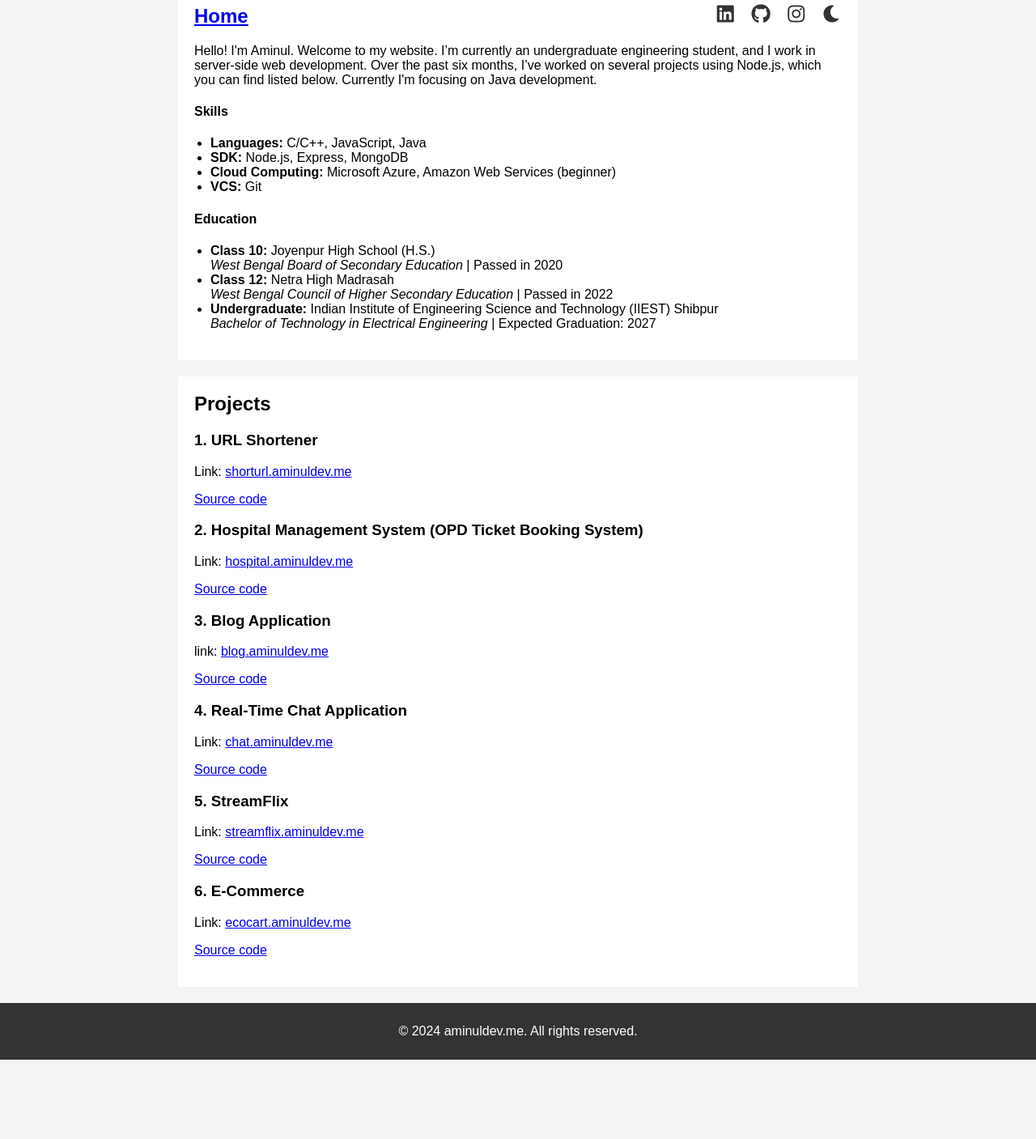
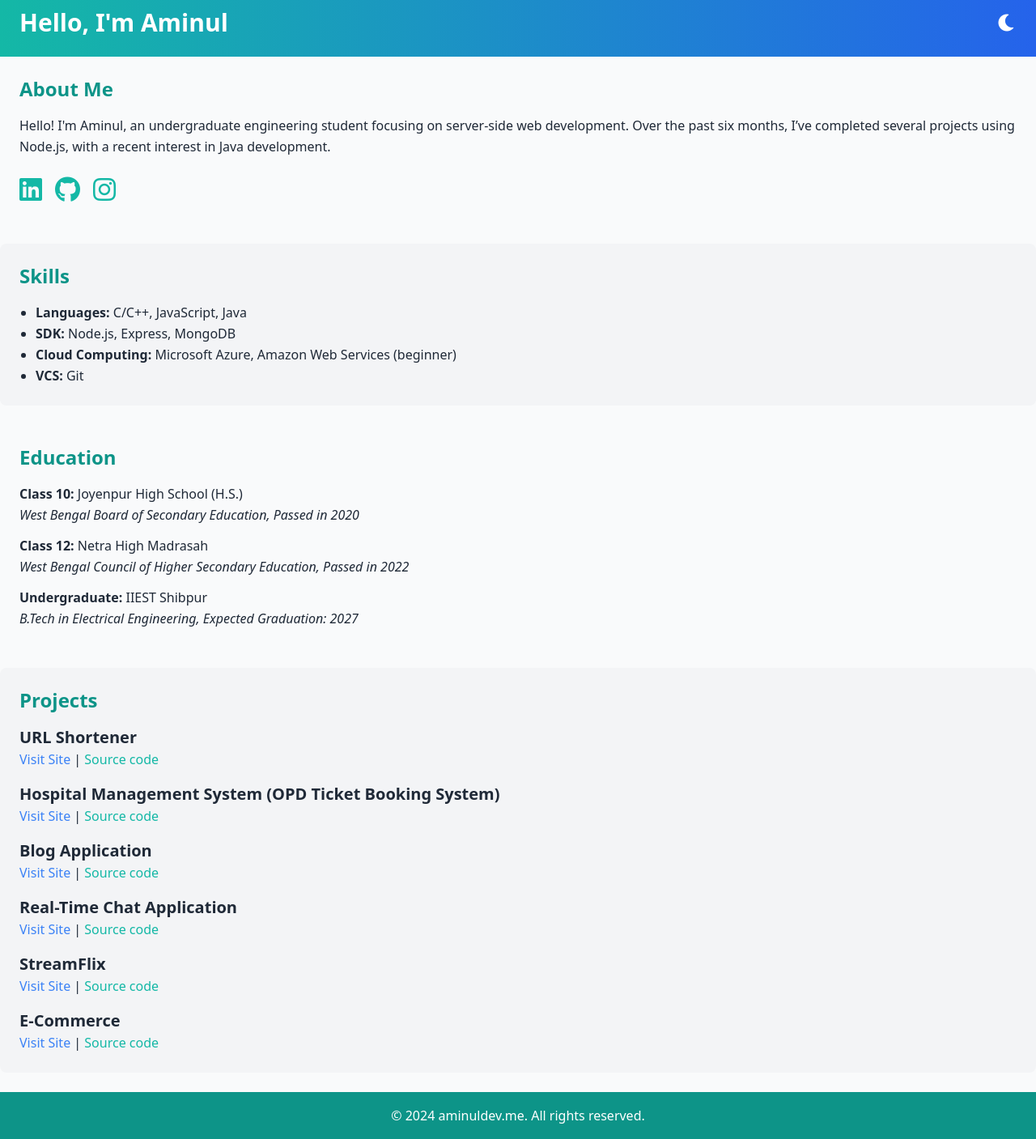
Before and after one commit to aminulislam33/portfolio, a website: page public/index.html in a window 1280 px wide. Shown: the part 14-1421 px from the top of the page at 81% size. Before the commit the page ends 1323 px from the top, so only its background shows below. Drawn offline with nearby package versions, Linux system fonts and the light colour scheme.

Commit message:
[UPDATE]: updated it's style with tailwind css

```diff
--- a/public/index.html
+++ b/public/index.html
@@ -5,203 +5,135 @@
     <meta charset="UTF-8">
     <meta name="viewport" content="width=device-width, initial-scale=1.0">
     <title>Portfolio - Aminul</title>
-    <link rel="stylesheet" href="https://cdnjs.cloudflare.com/ajax/libs/font-awesome/6.0.0-beta3/css/all.min.css">
-    <style>
-        body {
-            font-family: Arial, sans-serif;
-            margin: 0;
-            padding: 0;
-            background-color: #f4f4f4;
-            scroll-behavior: smooth;
-        }
-
-        body.dark-mode {
-            background-color: #333;
-            color: #f4f4f4;
-        }
-
-        header {
-            background-color: #333;
-            color: #fff;
-            padding: 20px 0;
-            text-align: center;
-        }
-
-        header h1 {
-            margin: 0;
-            font-size: 2.5em;
-        }
-
-        nav {
-            margin-top: 10px;
-        }
-
-        nav a {
-            color: #fff;
-            margin: 0 15px;
-            text-decoration: none;
-            font-size: 1.2em;
-        }
-
-        section {
-            padding: 20px;
-            max-width: 800px;
-            margin: auto;
-            background-color: #fff;
-            margin-bottom: 20px;
-        }
-
-        section h2 {
-            margin-top: 0;
-        }
-
-        .social-links {
-            float: right;
-            margin-top: -50px;
-        }
-
-        .social-links a {
-            color: #333;
-            margin-left: 15px;
-            text-decoration: none;
-            font-size: 1.5em;
-        }
-
-        footer {
-            background-color: #333;
-            color: #fff;
-            text-align: center;
-            padding: 10px 0;
-        }
-
-        ul {
-            padding-left: 20px;
-        }
-
-        body.dark-mode header,
-        body.dark-mode footer {
-            background-color: #555;
-        }
-
-        body.dark-mode .social-links a {
-            color: #f4f4f4;
-        }
-
-        body.dark-mode section {
-            background-color: #444;
-        }
-    </style>
+    <link href="https://cdnjs.cloudflare.com/ajax/libs/font-awesome/6.0.0-beta3/css/all.min.css" rel="stylesheet">
+    <script src="https://cdn.tailwindcss.com"></script>
 </head>
 
-<body>
-    <section id="about">
-        <h2 class="home"><a href="/">Home</a></h2>
-        <div class="social-links">
-            <a href="https://www.linkedin.com/in/aminul-islam-683b02285" target="_blank">
-                <i class="fab fa-linkedin"></i>
+<body class="bg-gray-50 dark:bg-gray-900 text-gray-800 dark:text-gray-100 font-sans leading-relaxed">
+
+    <!-- Header Section -->
+    <header class="bg-gradient-to-r from-teal-500 to-blue-600 p-6">
+        <div class="container mx-auto flex items-center justify-between">
+            <h1 class="text-3xl font-bold text-white">Hello, I'm Aminul</h1>
+            <button id="theme-toggle" class="text-white">
+                <i class="fas fa-moon text-2xl"></i>
+            </button>
+        </div>
+    </header>
+
+    <!-- About Section -->
+    <section id="about" class="container mx-auto p-6">
+        <h2 class="text-2xl font-semibold text-teal-600">About Me</h2>
+        <p class="mt-4">Hello! I'm Aminul, an undergraduate engineering student focusing on server-side web development. Over the past six months, I’ve completed several projects using Node.js, with a recent interest in Java development.</p>
+        <div class="flex items-center space-x-4 mt-6">
+            <a href="https://www.linkedin.com/in/aminul-islam-683b02285" target="_blank" class="text-teal-500">
+                <i class="fab fa-linkedin fa-2x"></i>
             </a>
-            <a href="https://github.com/aminulislam33" target="_blank">
-                <i class="fab fa-github"></i>
+            <a href="https://github.com/aminulislam33" target="_blank" class="text-teal-500">
+                <i class="fab fa-github fa-2x"></i>
             </a>
-            <a href="https://www.instagram.com/aminul_1873/" target="_blank">
-                <i class="fab fa-instagram"></i>
-            </a>
-            <a href="#" id="theme-toggle">
-                <i class="fas fa-moon"></i>
+            <a href="https://www.instagram.com/aminul_1873/" target="_blank" class="text-teal-500">
+                <i class="fab fa-instagram fa-2x"></i>
             </a>
         </div>
-        <p>
-            Hello! I'm Aminul. Welcome to my website. I’m currently an undergraduate engineering student, and I work in
-            server-side web development. Over the past six months, I’ve worked on several projects using Node.js, which
-            you can find listed below. Currently I'm focusing on Java development.
-        </p>
-        <h4>Skills</h4>
-        <ul>
+    </section>
+
+    <!-- Skills Section -->
+    <section id="skills" class="container mx-auto p-6 bg-gray-100 dark:bg-gray-800 rounded-lg my-6">
+        <h2 class="text-2xl font-semibold text-teal-600">Skills</h2>
+        <ul class="list-disc pl-5 mt-4">
             <li><strong>Languages:</strong> C/C++, JavaScript, Java</li>
             <li><strong>SDK:</strong> Node.js, Express, MongoDB</li>
             <li><strong>Cloud Computing:</strong> Microsoft Azure, Amazon Web Services (beginner)</li>
             <li><strong>VCS:</strong> Git</li>
         </ul>
-        <h4>Education</h4>
-        <ul>
+    </section>
+
+    <!-- Education Section -->
+    <section id="education" class="container mx-auto p-6">
+        <h2 class="text-2xl font-semibold text-teal-600">Education</h2>
+        <ul class="mt-4 space-y-3">
             <li>
                 <strong>Class 10:</strong> Joyenpur High School (H.S.)
-                <br>
-                <em>West Bengal Board of Secondary Education</em> | Passed in 2020
+                <em class="block">West Bengal Board of Secondary Education, Passed in 2020</em>
             </li>
             <li>
                 <strong>Class 12:</strong> Netra High Madrasah
-                <br>
-                <em>West Bengal Council of Higher Secondary Education</em> | Passed in 2022
+                <em class="block">West Bengal Council of Higher Secondary Education, Passed in 2022</em>
             </li>
             <li>
-                <strong>Undergraduate:</strong> Indian Institute of Engineering Science and Technology (IIEST) Shibpur
-                <br>
-                <em>Bachelor of Technology in Electrical Engineering</em> | Expected Graduation: 2027
+                <strong>Undergraduate:</strong> IIEST Shibpur
+                <em class="block">B.Tech in Electrical Engineering, Expected Graduation: 2027</em>
             </li>
         </ul>
     </section>
 
-    <section id="projects" class="projects">
-        <h2>Projects</h2>
-        <div>
-            <h3>1. URL Shortener</h3>
-            <p>Link: <a href="https://shorturl.aminuldev.me" target="_blank">shorturl.aminuldev.me</a></p>
-            <p><a href="https://github.com/aminulislam33/URL-Shortener" target="_blank">Source code</a></p>
-        </div>
-        <div>
-            <h3>2. Hospital Management System (OPD Ticket Booking System)</h3>
+    <!-- Projects Section -->
+    <section id="projects" class="container mx-auto p-6 bg-gray-100 dark:bg-gray-800 rounded-lg my-6">
+        <h2 class="text-2xl font-semibold text-teal-600">Projects</h2>
+        <div class="mt-4 space-y-4">
+            <div>
+                <h3 class="text-xl font-bold">URL Shortener</h3>
+                <p><a href="https://shorturl.aminuldev.me" class="text-blue-500" target="_blank">Visit Site</a> | <a href="https://github.com/aminulislam33/URL-Shortener" class="text-teal-500" target="_blank">Source code</a></p>
+            </div>
+            <div>
+                <h3 class="text-xl font-bold">Hospital Management System (OPD Ticket Booking System)</h3>
+                <p><a href="https://hospital.aminuldev.me" class="text-blue-500" target="_blank">Visit Site</a> |
+                   <a href="https://github.com/aminulislam33/hospital-mgmt-system" class="text-teal-500" target="_blank">Source code</a>
+                </p>
+            </div>
 
-            <p>Link: <a href="https://hospital.aminuldev.me" target="_blank">hospital.aminuldev.me</a></p>
-            <p><a href="https://github.com/aminulislam33/hospital-mgmt-system" target="_blank">Source code</a></p>
-        </div>
-        <div>
-            <h3>3. Blog Application</h3>
+            <div>
+                <h3 class="text-xl font-bold">Blog Application</h3>
+                <p><a href="https://blog.aminuldev.me" class="text-blue-500" target="_blank">Visit Site</a> |
+                   <a href="https://github.com/aminulislam33/blog-app" class="text-teal-500" target="_blank">Source code</a>
+                </p>
+            </div>
 
-            <p>link: <a href="https://blog.aminuldev.me" target="_blank">blog.aminuldev.me</a></p>
-            <p><a href="https://github.com/aminulislam33/blog-app" target="_blank">Source code</a></p>
-        </div>
-        <div>
-            <h3>4. Real-Time Chat Application</h3>
+            <div>
+                <h3 class="text-xl font-bold">Real-Time Chat Application</h3>
+                <p><a href="https://chat.aminuldev.me" class="text-blue-500" target="_blank">Visit Site</a> |
+                   <a href="https://github.com/aminulislam33/chat-app" class="text-teal-500" target="_blank">Source code</a>
+                </p>
+            </div>
 
-            <p>Link: <a href="https://chat.aminuldev.me" target="_blank">chat.aminuldev.me</a></p>
-            <p><a href="https://github.com/aminulislam33/chat-app" target="_blank">Source code</a></p>
-        </div>
-        <div>
-            <h3>5. StreamFlix</h3>
+            <div>
+                <h3 class="text-xl font-bold">StreamFlix</h3>
+                <p><a href="https://streamflix.aminuldev.me" class="text-blue-500" target="_blank">Visit Site</a> |
+                   <a href="https://github.com/aminulislam33/streamflix" class="text-teal-500" target="_blank">Source code</a>
+                </p>
+            </div>
 
-            <p>Link: <a href="https://streamflix.aminuldev.me" target="_blank">streamflix.aminuldev.me</a></p>
-            <p><a href="https://github.com/aminulislam33/streamflix" target="_blank">Source code</a></p>
-        </div>
-        <div>
-            <h3>6. E-Commerce</h3>
+            <div>
+                <h3 class="text-xl font-bold">E-Commerce</h3>
+                <p><a href="https://ecocart.aminuldev.me" class="text-blue-500" target="_blank">Visit Site</a> |
+                   <a href="https://github.com/aminulislam33/e-commerce" class="text-teal-500" target="_blank">Source code</a>
+                </p>
+            </div>
 
-            <p>Link: <a href="https://ecocart.aminuldev.me" target="_blank">ecocart.aminuldev.me</a></p>
-            <p><a href="https://github.com/aminulislam33/e-commerce" target="_blank">Source code</a></p>
         </div>
 
     </section>
-    <footer>
+
+    <!-- Footer -->
+    <footer class="bg-teal-600 text-white text-center p-4">
         <p>&copy; <span id="year"></span> aminuldev.me. All rights reserved.</p>
     </footer>
+
+    <!-- JavaScript for Dynamic Year and Theme Toggle -->
     <script>
         document.getElementById('year').textContent = new Date().getFullYear();
-
         const themeToggle = document.getElementById('theme-toggle');
         const body = document.body;
         const themeIcon = themeToggle.querySelector('i');
 
         themeToggle.addEventListener('click', () => {
-            body.classList.toggle('dark-mode');
-            if (body.classList.contains('dark-mode')) {
-                themeIcon.classList.remove('fa-moon');
-                themeIcon.classList.add('fa-sun');
-            } else {
-                themeIcon.classList.remove('fa-sun');
-                themeIcon.classList.add('fa-moon');
-            }
+            body.classList.toggle('dark');
+            themeIcon.classList.toggle('fa-sun');
+            themeIcon.classList.toggle('fa-moon');
         });
     </script>
+
 </body>
 
 </html>
```
